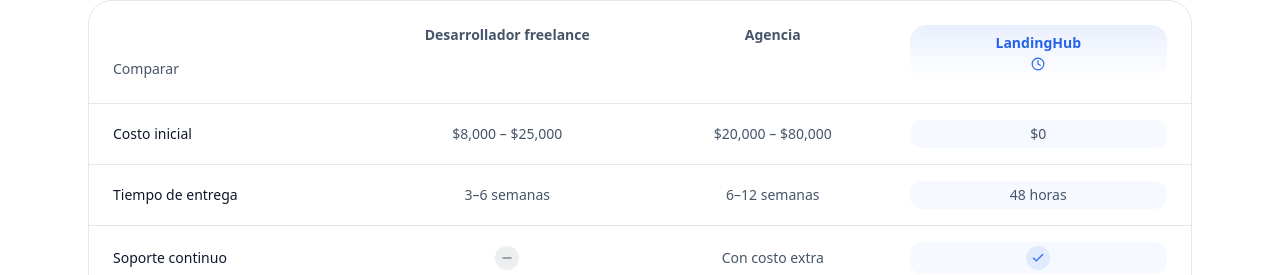
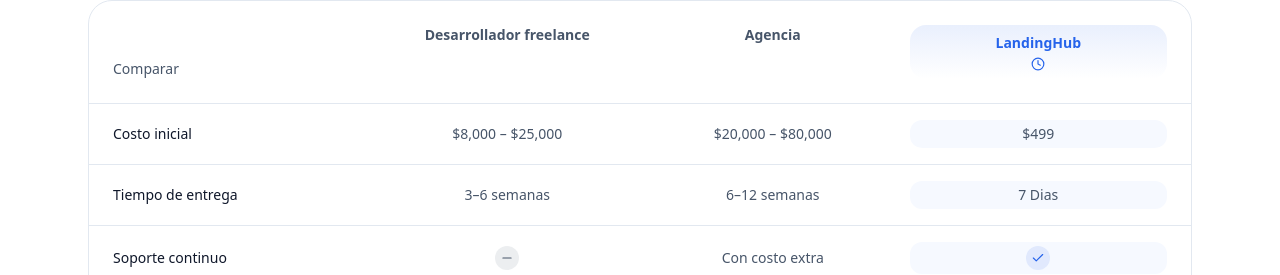
Before and after one commit to armandomedina0509/landinghub, a Next.js app: page / in a window 1280 px wide. Shown: the part 4427-4702 px from the top of the page. Built offline with nearby package versions, Linux system fonts and the light colour scheme.

Commit message:
Actualización Tabla Comparativa

```diff
--- a/src/components/comparison.tsx
+++ b/src/components/comparison.tsx
@@ -6,8 +6,8 @@
 type Cell = string | boolean;
 
 const rows: { label: string; freelance: Cell; agency: Cell; landinghub: Cell }[] = [
-  { label: "Costo inicial", freelance: "$8,000 – $25,000", agency: "$20,000 – $80,000", landinghub: "$0" },
-  { label: "Tiempo de entrega", freelance: "3–6 semanas", agency: "6–12 semanas", landinghub: "48 horas" },
+  { label: "Costo inicial", freelance: "$8,000 – $25,000", agency: "$20,000 – $80,000", landinghub: "$499" },
+  { label: "Tiempo de entrega", freelance: "3–6 semanas", agency: "6–12 semanas", landinghub: "7 Dias" },
   { label: "Soporte continuo", freelance: false, agency: "Con costo extra", landinghub: true },
   { label: "Hosting incluido", freelance: false, agency: false, landinghub: true },
   { label: "Dominio incluido", freelance: false, agency: false, landinghub: true },
```
